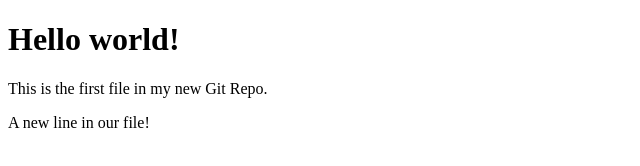
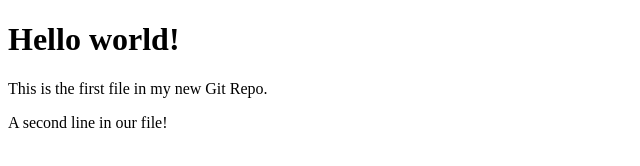
Before and after one commit to Kiran-Pesala/firstrepo, a plain HTML site: page index.html in a window 1280 px wide. Shown: the full height of the page, 0-640 px from the left. Drawn offline with Linux system fonts and the light colour scheme.

Commit message:
made changes in branch

```diff
--- a/index.html
+++ b/index.html
@@ -7,7 +7,7 @@
 
 <h1>Hello world!</h1>
 <p>This is the first file in my new Git Repo.</p>
-<p>A new line in our file!</p>
+<p>A second line in our file!</p>
 
 </body>
 </html>
```
